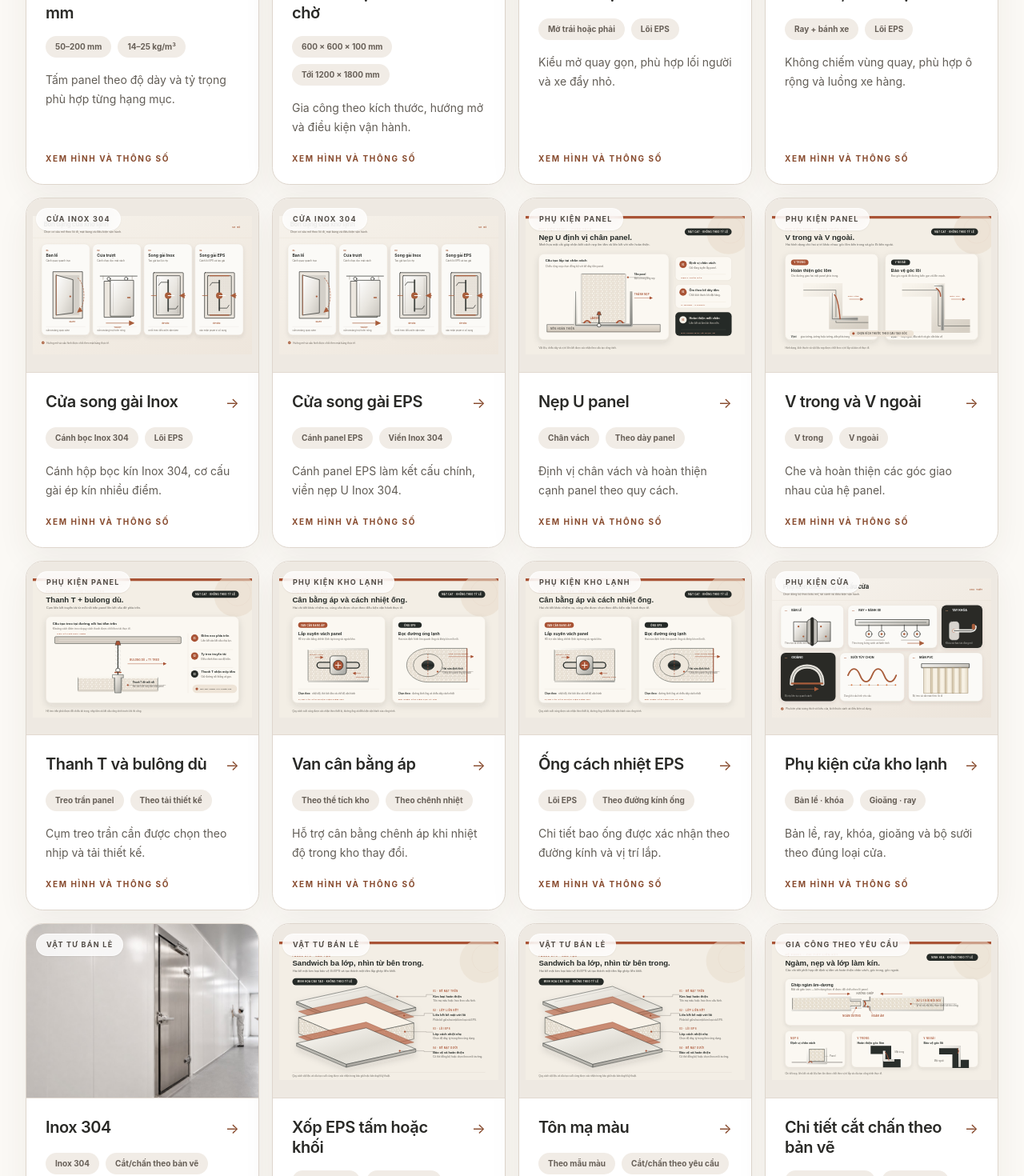
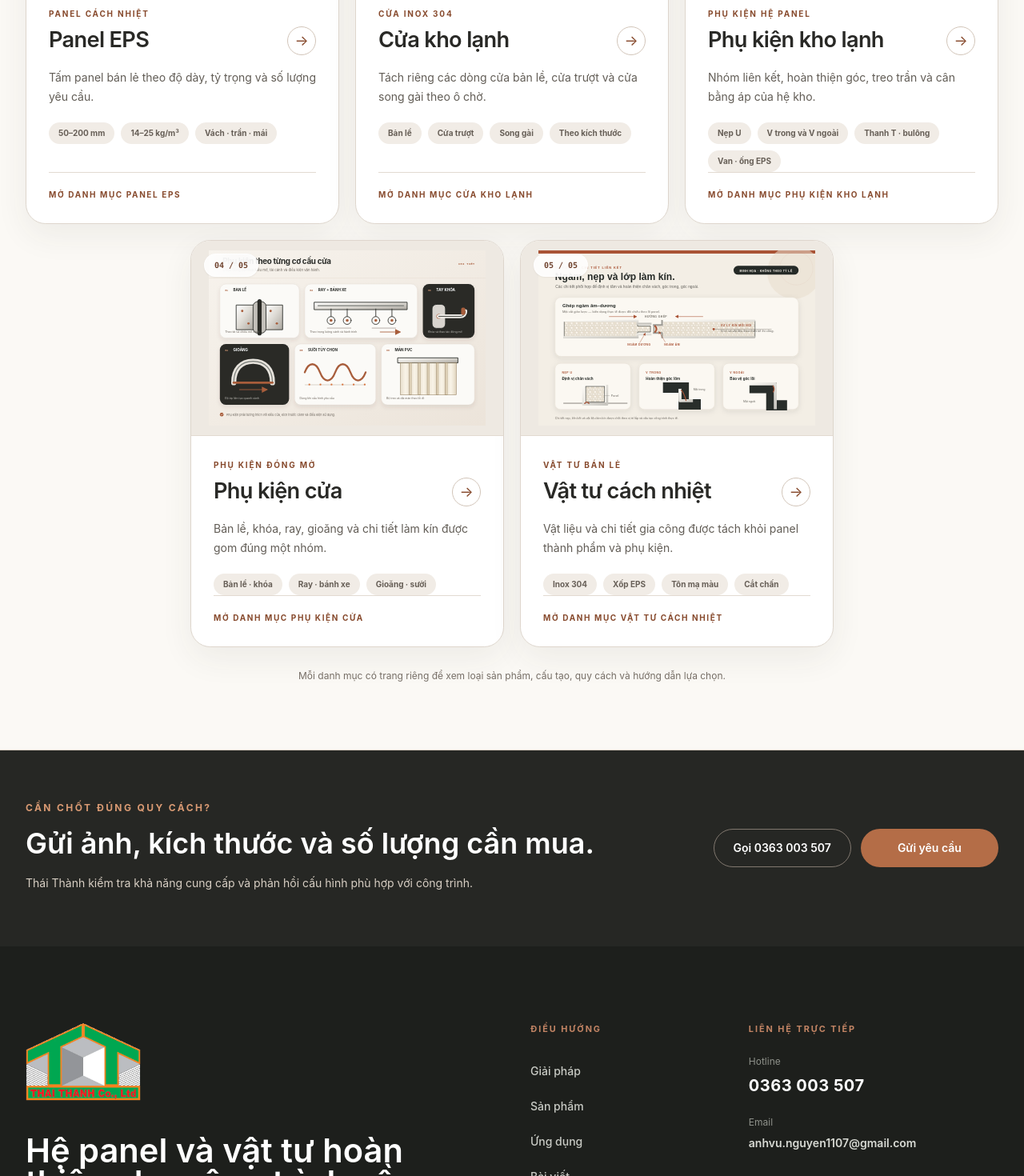
Before and after one commit to Anhvu1107/thaithanh, a Nuxt app in the folder client/: page /products in a window 1280 px wide. Shown: the part 1120-2590 px from the top of the page at 80% size. Built offline with nearby package versions, Linux system fonts and the light colour scheme.

Commit message:
feat: organize products into clear categories

```diff
--- a/client/pages/products/index.vue
+++ b/client/pages/products/index.vue
@@ -2,168 +2,76 @@
 const { content } = useSiteContent()
 const companyContact = computed(() => content.value.companyContact)
 
-const quickCatalogConfig = [
+interface ProductCategoryPresentation {
+  slug: string
+  label: string
+  title: string
+  summary: string
+  highlights: string[]
+  image?: string
+  imageAlt?: string
+  imageWidth?: number
+  imageHeight?: number
+}
+
+const categoryPresentation: ProductCategoryPresentation[] = [
   {
     slug: 'panel-eps',
-    sectionId: 'quy-cach-panel',
-    category: 'Panel cách nhiệt',
-    title: 'Panel EPS 50–200 mm',
-    summary: 'Tấm panel theo độ dày và tỷ trọng phù hợp từng hạng mục.',
-    facts: ['50–200 mm', '14–25 kg/m³'],
-    image: '/images/insulation/panel-eps-construction-diagram.svg',
+    label: 'Panel cách nhiệt',
+    title: 'Panel EPS',
+    summary: 'Tấm panel bán lẻ theo độ dày, tỷ trọng và số lượng yêu cầu.',
+    highlights: ['50–200 mm', '14–25 kg/m³', 'Vách · trần · mái'],
   },
   {
     slug: 'cua-kho-lanh',
-    sectionId: 'kich-thuoc-va-cach-do-o-cho',
-    category: 'Cửa Inox 304',
-    title: 'Cửa kho lạnh theo ô chờ',
-    summary: 'Gia công theo kích thước, hướng mở và điều kiện vận hành.',
-    facts: ['600 × 600 × 100 mm', 'Tới 1200 × 1800 mm'],
-    image: '/images/insulation/cold-door-measurement-diagram.svg',
-  },
-  {
-    slug: 'cua-kho-lanh',
-    sectionId: 'cua-ban-le',
-    category: 'Cửa Inox 304',
-    title: 'Cửa kho lạnh bản lề',
-    summary: 'Kiểu mở quay gọn, phù hợp lối người và xe đẩy nhỏ.',
-    facts: ['Mở trái hoặc phải', 'Lõi EPS'],
-    image: '/images/insulation/cold-door-types-diagram.svg',
-  },
-  {
-    slug: 'cua-kho-lanh',
-    sectionId: 'cua-truot',
-    category: 'Cửa Inox 304',
-    title: 'Cửa lùa, cửa trượt',
-    summary: 'Không chiếm vùng quay, phù hợp ô rộng và luồng xe hàng.',
-    facts: ['Ray + bánh xe', 'Lõi EPS'],
-    image: '/images/insulation/cold-door-types-diagram.svg',
-  },
-  {
-    slug: 'cua-kho-lanh',
-    sectionId: 'song-gai-inox',
-    category: 'Cửa Inox 304',
-    title: 'Cửa song gài Inox',
-    summary: 'Cánh hộp bọc kín Inox 304, cơ cấu gài ép kín nhiều điểm.',
-    facts: ['Cánh bọc Inox 304', 'Lõi EPS'],
-    image: '/images/insulation/cold-door-types-diagram.svg',
-  },
-  {
-    slug: 'cua-kho-lanh',
-    sectionId: 'song-gai-eps',
-    category: 'Cửa Inox 304',
-    title: 'Cửa song gài EPS',
-    summary: 'Cánh panel EPS làm kết cấu chính, viền nẹp U Inox 304.',
-    facts: ['Cánh panel EPS', 'Viền Inox 304'],
-    image: '/images/insulation/cold-door-types-diagram.svg',
+    label: 'Cửa Inox 304',
+    title: 'Cửa kho lạnh',
+    summary: 'Tách riêng các dòng cửa bản lề, cửa trượt và cửa song gài theo ô chờ.',
+    highlights: ['Bản lề', 'Cửa trượt', 'Song gài', 'Theo kích thước'],
   },
   {
     slug: 'phu-kien-kho-lanh',
-    sectionId: 'nep-u-panel',
-    category: 'Phụ kiện panel',
-    title: 'Nẹp U panel',
-    summary: 'Định vị chân vách và hoàn thiện cạnh panel theo quy cách.',
-    facts: ['Chân vách', 'Theo dày panel'],
-    image: '/images/insulation/accessory-u-profile.svg',
-  },
-  {
-    slug: 'phu-kien-kho-lanh',
-    sectionId: 'nep-v-panel',
-    category: 'Phụ kiện panel',
-    title: 'V trong và V ngoài',
-    summary: 'Che và hoàn thiện các góc giao nhau của hệ panel.',
-    facts: ['V trong', 'V ngoài'],
-    image: '/images/insulation/accessory-v-profiles.svg',
-  },
-  {
-    slug: 'phu-kien-kho-lanh',
-    sectionId: 'treo-tran-panel',
-    category: 'Phụ kiện panel',
-    title: 'Thanh T và bulông dù',
-    summary: 'Cụm treo trần cần được chọn theo nhịp và tải thiết kế.',
-    facts: ['Treo trần panel', 'Theo tải thiết kế'],
-    image: '/images/insulation/accessory-ceiling-hanger.svg',
-  },
-  {
-    slug: 'phu-kien-kho-lanh',
-    sectionId: 'van-can-bang-ap',
-    category: 'Phụ kiện kho lạnh',
-    title: 'Van cân bằng áp',
-    summary: 'Hỗ trợ cân bằng chênh áp khi nhiệt độ trong kho thay đổi.',
-    facts: ['Theo thể tích kho', 'Theo chênh nhiệt'],
-    image: '/images/insulation/accessory-pressure-pipe.svg',
-  },
-  {
-    slug: 'phu-kien-kho-lanh',
-    sectionId: 'ong-cach-nhiet',
-    category: 'Phụ kiện kho lạnh',
-    title: 'Ống cách nhiệt EPS',
-    summary: 'Chi tiết bao ống được xác nhận theo đường kính và vị trí lắp.',
-    facts: ['Lõi EPS', 'Theo đường kính ống'],
-    image: '/images/insulation/accessory-pressure-pipe.svg',
+    label: 'Phụ kiện hệ panel',
+    title: 'Phụ kiện kho lạnh',
+    summary: 'Nhóm liên kết, hoàn thiện góc, treo trần và cân bằng áp của hệ kho.',
+    highlights: ['Nẹp U', 'V trong và V ngoài', 'Thanh T · bulông', 'Van · ống EPS'],
   },
   {
     slug: 'phu-kien-cua',
-    sectionId: 'ban-le-cua',
-    category: 'Phụ kiện cửa',
-    title: 'Phụ kiện cửa kho lạnh',
-    summary: 'Bản lề, ray, khóa, gioăng và bộ sưởi theo đúng loại cửa.',
-    facts: ['Bản lề · khóa', 'Gioăng · ray'],
+    label: 'Phụ kiện đóng mở',
+    title: 'Phụ kiện cửa',
+    summary: 'Bản lề, khóa, ray, gioăng và chi tiết làm kín được gom đúng một nhóm.',
+    highlights: ['Bản lề · khóa', 'Ray · bánh xe', 'Gioăng · sưởi'],
     image: '/images/insulation/door-accessories-diagram.svg',
+    imageAlt: 'Sơ đồ nhận biết bản lề, ray bánh xe, tay khóa, gioăng và phụ kiện cửa kho lạnh',
+    imageWidth: 1200,
+    imageHeight: 760,
   },
   {
     slug: 'vat-tu-cach-nhiet',
-    sectionId: 'inox-304',
-    category: 'Vật tư bán lẻ',
-    title: 'Inox 304',
-    summary: 'Tấm và chi tiết Inox cho cửa, khung hoặc hạng mục hoàn thiện.',
-    facts: ['Inox 304', 'Cắt/chấn theo bản vẽ'],
-    image: '/images/insulation/cold-room-editorial.jpg',
-    imageWidth: 1672,
-    imageHeight: 941,
+    label: 'Vật tư bán lẻ',
+    title: 'Vật tư cách nhiệt',
+    summary: 'Vật liệu và chi tiết gia công được tách khỏi panel thành phẩm và phụ kiện.',
+    highlights: ['Inox 304', 'Xốp EPS', 'Tôn mạ màu', 'Cắt chấn'],
+    image: '/images/insulation/panel-profiles-diagram.svg',
+    imageAlt: 'Sơ đồ các dạng nẹp, tấm bọc và chi tiết vật tư gia công cho hệ panel',
+    imageWidth: 1200,
+    imageHeight: 760,
   },
-  {
-    slug: 'vat-tu-cach-nhiet',
-    sectionId: 'xop-eps',
-    category: 'Vật tư bán lẻ',
-    title: 'Xốp EPS tấm hoặc khối',
-    summary: 'Kích thước và tỷ trọng được chọn theo mục đích gia công.',
-    facts: ['14–25 kg/m³', 'Tấm hoặc khối'],
-    image: '/images/insulation/panel-eps-construction-diagram.svg',
-  },
-  {
-    slug: 'vat-tu-cach-nhiet',
-    sectionId: 'ton-ma-mau',
-    category: 'Vật tư bán lẻ',
-    title: 'Tôn mạ màu',
-    summary: 'Bề mặt, màu và quy cách được duyệt theo mẫu công trình.',
-    facts: ['Theo mẫu màu', 'Cắt/chấn theo yêu cầu'],
-    image: '/images/insulation/panel-eps-construction-diagram.svg',
-  },
-  {
-    slug: 'vat-tu-cach-nhiet',
-    sectionId: 'chi-tiet-gia-cong',
-    category: 'Gia công theo yêu cầu',
-    title: 'Chi tiết cắt chấn theo bản vẽ',
-    summary: 'Nẹp và tấm bọc được gia công theo kích thước đã duyệt.',
-    facts: ['Inox hoặc tôn màu', 'Theo bản vẽ'],
-    image: '/images/insulation/panel-profiles-diagram.svg',
-  },
-] as const
+]
 
-const quickCatalogItems = computed(() => quickCatalogConfig.flatMap((config) => {
-  const product = content.value.retailProducts.find(item => item.slug === config.slug)
-  const section = product?.detailSections.find(item => item.id === config.sectionId)
-
-  if (!product || !section) return []
+const productCategories = computed(() => categoryPresentation.flatMap((presentation) => {
+  const product = content.value.retailProducts.find(item => item.slug === presentation.slug)
+  if (!product) return []
 
   return [{
-    ...config,
-    to: `/products/${config.slug}#${config.sectionId}`,
-    imageAlt: section.media?.imageAlt || `${config.title} — minh họa kỹ thuật`,
-    imageSrcset: section.media?.image === config.image ? section.media.imageSrcset : undefined,
-    imageWidth: 'imageWidth' in config ? config.imageWidth : 1200,
-    imageHeight: 'imageHeight' in config ? config.imageHeight : 760,
+    ...presentation,
+    to: `/products/${presentation.slug}`,
+    image: presentation.image ?? product.image,
+    imageAlt: presentation.imageAlt ?? product.imageAlt,
+    imageWidth: presentation.imageWidth ?? product.imageWidth,
+    imageHeight: presentation.imageHeight ?? product.imageHeight,
+    imageSrcset: presentation.image ? undefined : product.imageSrcset,
   }]
 }))
 
@@ -193,19 +101,19 @@ usePageSeo({
       <div class="container-site flex min-h-[29rem] flex-col justify-between py-10 sm:py-12 lg:py-14">
         <div class="page-hero-marker flex items-center justify-between gap-6 border-b border-white/[0.16] pb-5">
           <p class="text-xs font-bold uppercase tracking-[0.24em] text-white/[0.7]">Thái Thành / Sản phẩm</p>
-          <p class="hidden text-[10px] font-bold uppercase tracking-[0.18em] text-white/[0.5] sm:block">Xem bằng hình · Mở chi tiết khi cần</p>
+          <p class="hidden text-[10px] font-bold uppercase tracking-[0.18em] text-white/[0.5] sm:block">5 nhóm rõ ràng · Không trộn danh mục</p>
         </div>
 
         <div class="page-hero-copy mt-12 max-w-3xl">
-          <p class="text-xs font-bold uppercase tracking-[0.22em] text-[#e0a17d]">Danh mục bán lẻ</p>
+          <p class="text-xs font-bold uppercase tracking-[0.22em] text-[#e0a17d]">Danh mục theo nhóm</p>
           <h1 class="mt-4 max-w-3xl text-balance text-4xl font-semibold leading-[1.03] tracking-[-0.03em] text-white sm:text-6xl lg:text-[4.5rem]">
-            Nhìn sản phẩm trước. Xem thông số sau.
+            Chọn đúng nhóm. Tìm sản phẩm nhanh hơn.
           </h1>
           <p class="mt-6 max-w-xl text-base leading-8 text-white/[0.75] sm:text-lg">
-            Chọn đúng món hàng bằng hình minh họa, rồi mở phần kỹ thuật khi cần đối chiếu quy cách.
+            Panel, cửa, phụ kiện và vật tư được tách riêng để khách không phải tìm giữa một danh sách lẫn lộn.
           </p>
           <a href="#retail-products" class="mt-7 inline-flex min-h-12 items-center justify-center rounded-full bg-white px-6 py-3 text-sm font-semibold text-panel-black transition-colors hover:bg-[#d79068] hover:text-white">
-            Xem sản phẩm ngay ↓
+            Xem 5 nhóm sản phẩm ↓
           </a>
         </div>
       </div>
@@ -215,71 +123,78 @@ usePageSeo({
       <div class="container-site py-12 sm:py-16 lg:py-20">
         <header data-reveal class="grid gap-5 lg:grid-cols-[0.78fr_1.22fr] lg:items-end lg:gap-16">
           <div>
-            <p class="text-[11px] font-bold uppercase tracking-[0.2em] text-[#874a2d]">Xem nhanh bằng hình</p>
+            <p class="text-[11px] font-bold uppercase tracking-[0.2em] text-[#874a2d]">Phân loại sản phẩm</p>
             <h2 class="mt-4 max-w-2xl text-3xl font-semibold leading-tight tracking-[-0.03em] text-[#20211f] sm:text-5xl">
-              Chọn thẳng sản phẩm cần xem.
+              Mỗi nhóm một lối vào riêng.
             </h2>
           </div>
           <p class="max-w-2xl text-base leading-8 text-[#625d56] lg:justify-self-end">
-            Mỗi thẻ chỉ giữ thông tin quan trọng nhất. Bấm vào thẻ để đi thẳng đến cấu tạo, quy cách và hướng dẫn chọn của sản phẩm đó.
+            Chọn nhóm trước, sau đó xem các kiểu sản phẩm, hình minh họa và thông số kỹ thuật nằm đúng trong nhóm đó.
           </p>
         </header>
 
-        <div data-product-visual-catalog class="mt-9 grid gap-4 sm:grid-cols-2 xl:grid-cols-4">
+        <div data-product-category-grid class="mt-9 grid gap-5 sm:grid-cols-2 lg:grid-cols-6">
           <NuxtLink
-            v-for="(card, index) in quickCatalogItems"
-            :key="`${card.slug}-${card.sectionId}`"
-            :to="card.to"
-            data-product-detail-link
-            data-product-quick-card
+            v-for="(category, index) in productCategories"
+            :key="category.slug"
+            :to="category.to"
+            data-product-category-card
+            data-product-category-link
             data-reveal
-            :data-reveal-delay="Math.min((index % 4) * 55, 165)"
-            class="group flex min-w-0 flex-col overflow-hidden rounded-[1.35rem] border border-[#ded6cd] bg-white shadow-[0_14px_40px_rgba(63,52,42,0.06)] transition duration-300 hover:border-[#b98b70] hover:shadow-[0_22px_55px_rgba(63,52,42,0.12)] motion-safe:hover:-translate-y-1"
+            :data-product-category="category.slug"
+            :data-reveal-delay="Math.min(index * 55, 165)"
+            class="group flex min-w-0 flex-col overflow-hidden rounded-[1.55rem] border border-[#ded6cd] bg-white shadow-[0_14px_40px_rgba(63,52,42,0.07)] transition duration-300 hover:border-[#b98b70] hover:shadow-[0_24px_60px_rgba(63,52,42,0.14)] motion-safe:hover:-translate-y-1"
+            :class="index < 3
+              ? 'lg:col-span-2'
+              : (index === 3
+                ? 'lg:col-span-2 lg:col-start-2'
+                : 'sm:col-span-2 sm:w-[calc(50%-0.625rem)] sm:justify-self-center lg:col-span-2 lg:col-start-4 lg:w-auto')"
           >
-            <div class="relative aspect-[4/3] overflow-hidden border-b border-[#e2dad1] bg-[#eee9e2]">
+            <div class="relative aspect-[16/10] overflow-hidden border-b border-[#e2dad1] bg-[#eee9e2]">
               <img
-                data-product-card-image
-                :src="card.image"
-                :srcset="card.imageSrcset"
-                :width="card.imageWidth"
-                :height="card.imageHeight"
-                :alt="card.imageAlt"
-                sizes="(min-width: 1280px) 25vw, (min-width: 640px) 50vw, 100vw"
+                data-product-category-image
+                :src="category.image"
+                :srcset="category.imageSrcset"
+                :width="category.imageWidth"
+                :height="category.imageHeight"
+                :alt="category.imageAlt"
+                sizes="(min-width: 1024px) 34vw, (min-width: 640px) 50vw, 100vw"
                 class="h-full w-full transition-transform duration-500 motion-safe:group-hover:scale-[1.035]"
-                :class="card.image.endsWith('.svg') ? 'object-contain p-2' : 'object-cover'"
-                :loading="index < 4 ? 'eager' : 'lazy'"
+                :class="category.image.endsWith('.svg') ? 'object-contain p-3' : 'object-cover'"
+                :loading="index < 3 ? 'eager' : 'lazy'"
                 decoding="async"
               >
-              <span class="absolute left-3 top-3 rounded-full border border-white/65 bg-white/80 px-3 py-1.5 text-[9px] font-bold uppercase tracking-[0.14em] text-[#514b45] shadow-sm backdrop-blur-md">
-                {{ card.category }}
+              <span class="absolute left-4 top-4 rounded-full border border-white/70 bg-white/85 px-3 py-1.5 font-mono text-[10px] font-bold text-[#70442f] shadow-sm backdrop-blur-md">
+                {{ String(index + 1).padStart(2, '0') }} / 05
               </span>
             </div>
 
-            <div class="flex flex-1 flex-col p-5 sm:p-6">
+            <div class="flex flex-1 flex-col p-6 sm:p-7">
+              <p class="text-[10px] font-bold uppercase tracking-[0.18em] text-[#874a2d]">{{ category.label }}</p>
               <div class="flex items-start justify-between gap-4">
-                <h3 data-product-card-title class="min-w-0 text-xl font-semibold leading-tight tracking-[-0.02em] text-[#292926]">
-                  {{ card.title }}
+                <h3 data-product-category-title class="mt-2 min-w-0 text-2xl font-semibold leading-tight tracking-[-0.025em] text-[#292926] sm:text-[1.7rem]">
+                  {{ category.title }}
                 </h3>
-                <span class="shrink-0 text-lg text-[#874a2d] transition-transform motion-safe:group-hover:translate-x-1" aria-hidden="true">→</span>
+                <span class="mt-2 grid h-9 w-9 shrink-0 place-items-center rounded-full border border-[#d2c5b9] text-lg text-[#874a2d] transition motion-safe:group-hover:translate-x-1 group-hover:border-[#a56c4e]" aria-hidden="true">→</span>
               </div>
-              <ul data-product-card-facts class="mt-4 flex flex-wrap gap-2">
+              <p class="mt-4 text-sm leading-6 text-[#625d56]">{{ category.summary }}</p>
+              <ul data-product-category-highlights class="mt-5 flex flex-wrap gap-2">
                 <li
-                  v-for="fact in card.facts"
-                  :key="fact"
-                  data-product-card-fact
+                  v-for="highlight in category.highlights"
+                  :key="highlight"
+                  data-product-category-highlight
                   class="rounded-full bg-[#f1ece6] px-3 py-1.5 text-[10px] font-bold text-[#675f57]"
                 >
-                  {{ fact }}
+                  {{ highlight }}
                 </li>
               </ul>
-              <p class="mt-4 line-clamp-2 text-sm leading-6 text-[#625d56]">{{ card.summary }}</p>
-              <span class="mt-auto pt-5 text-[10px] font-bold uppercase tracking-[0.16em] text-[#874a2d]">Xem hình và thông số</span>
+              <span class="mt-auto border-t border-[#e2dad1] pt-5 text-[10px] font-bold uppercase tracking-[0.16em] text-[#874a2d]">Mở danh mục {{ category.title }}</span>
             </div>
           </NuxtLink>
         </div>
 
         <p class="mt-6 text-center text-xs leading-6 text-[#766e66]">
-          Hình dùng để nhận diện nhanh nhóm sản phẩm; kích thước và cấu hình cuối cùng được xác nhận theo yêu cầu thực tế.
+          Mỗi danh mục có trang riêng để xem loại sản phẩm, cấu tạo, quy cách và hướng dẫn lựa chọn.
         </p>
       </div>
     </section>
```
Also changed, not shown: 1 other file (tests, documents, lock files or other folders).
